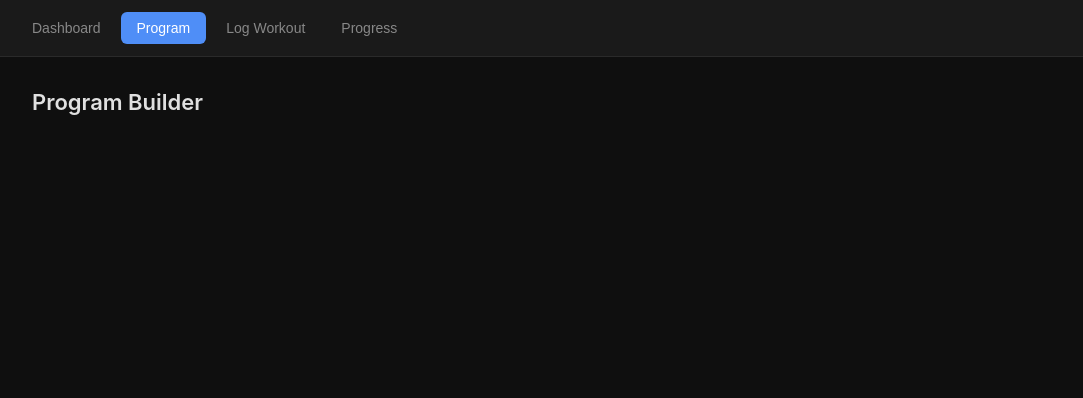
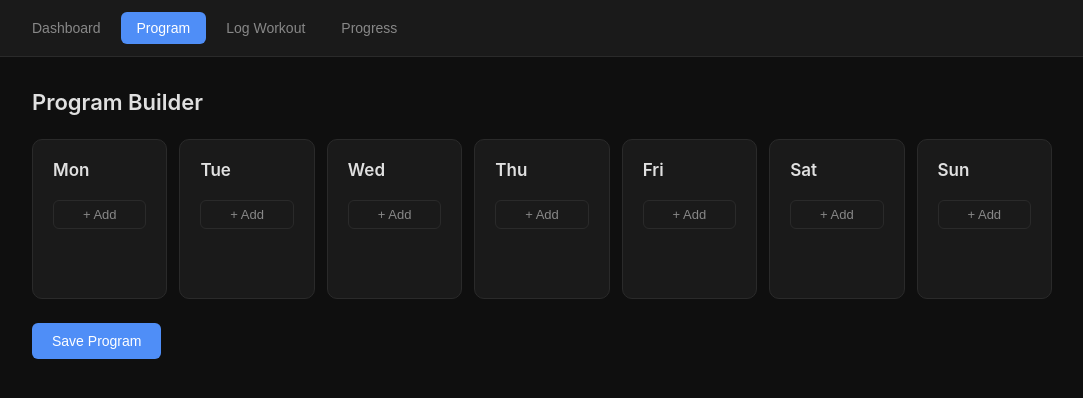
Before and after one commit to jd4wg08/WorkoutApp, a React app: page / in a window 1280 px wide. Both pictures are taken after a click on the button "Program". Shown: the top 398 px of the page, without its empty margins (8-1091 px from the left). Built offline with nearby package versions, Linux system fonts and the light colour scheme; the HTML template or start-up script is replaced by a standard one.

Commit message:
feat: program builder with 7-day grid and IndexedDB persistence

```diff
--- a/src/views/ProgramBuilder.jsx
+++ b/src/views/ProgramBuilder.jsx
@@ -1 +1,107 @@
-export default function ProgramBuilder() { return <div><h1>Program Builder</h1></div> }
+import { useState, useEffect } from 'react'
+import { getExercises, getProgram, saveProgram } from '../db/index.js'
+
+const DAYS = ['Mon', 'Tue', 'Wed', 'Thu', 'Fri', 'Sat', 'Sun']
+
+function emptyDay(dayOfWeek) {
+  return { dayOfWeek, exercises: [] }
+}
+
+export default function ProgramBuilder() {
+  const [exercises, setExercises] = useState([])
+  const [days, setDays] = useState(DAYS.map((_, i) => emptyDay(i)))
+  const [saved, setSaved] = useState(false)
+
+  useEffect(() => {
+    Promise.all([getExercises(), getProgram()]).then(([exs, prog]) => {
+      setExercises(exs)
+      if (prog.length > 0) {
+        setDays(DAYS.map((_, i) => prog.find(p => p.dayOfWeek === i) || emptyDay(i)))
+      }
+    })
+  }, [])
+
+  function addExercise(dayIndex) {
+    setDays(days.map((d, i) =>
+      i !== dayIndex ? d : {
+        ...d,
+        exercises: [...d.exercises, { exerciseId: exercises[0]?.id, sets: 3, reps: 8 }]
+      }
+    ))
+  }
+
+  function removeExercise(dayIndex, exIndex) {
+    setDays(days.map((d, i) =>
+      i !== dayIndex ? d : {
+        ...d,
+        exercises: d.exercises.filter((_, j) => j !== exIndex)
+      }
+    ))
+  }
+
+  function updateExercise(dayIndex, exIndex, field, value) {
+    setDays(days.map((d, i) =>
+      i !== dayIndex ? d : {
+        ...d,
+        exercises: d.exercises.map((e, j) =>
+          j !== exIndex ? e : { ...e, [field]: field === 'exerciseId' ? Number(value) : Number(value) }
+        )
+      }
+    ))
+  }
+
+  async function handleSave() {
+    const activeDays = days.filter(d => d.exercises.length > 0)
+    await saveProgram(activeDays)
+    setSaved(true)
+    setTimeout(() => setSaved(false), 2000)
+  }
+
+  return (
+    <div>
+      <h1>Program Builder</h1>
+      <div style={{ display: 'grid', gridTemplateColumns: 'repeat(7, 1fr)', gap: 12, marginBottom: 24 }}>
+        {days.map((day, dayIndex) => (
+          <div key={dayIndex} className="card" style={{ minHeight: 160 }}>
+            <h2 style={{ marginBottom: 12 }}>{DAYS[dayIndex]}</h2>
+            {day.exercises.map((ex, exIndex) => (
+              <div key={exIndex} style={{ marginBottom: 10 }}>
+                <select
+                  value={ex.exerciseId}
+                  onChange={e => updateExercise(dayIndex, exIndex, 'exerciseId', e.target.value)}
+                  style={{ width: '100%', marginBottom: 4 }}
+                >
+                  {exercises.map(e => (
+                    <option key={e.id} value={e.id}>{e.name}</option>
+                  ))}
+                </select>
+                <div style={{ display: 'flex', gap: 4, alignItems: 'center' }}>
+                  <input
+                    type="number" min="1" max="10"
+                    value={ex.sets}
+                    onChange={e => updateExercise(dayIndex, exIndex, 'sets', e.target.value)}
+                    style={{ width: 48 }}
+                  />
+                  <span style={{ color: 'var(--muted)', fontSize: 12 }}>×</span>
+                  <input
+                    type="number" min="1" max="30"
+                    value={ex.reps}
+                    onChange={e => updateExercise(dayIndex, exIndex, 'reps', e.target.value)}
+                    style={{ width: 48 }}
+                  />
+                  <button className="ghost" onClick={() => removeExercise(dayIndex, exIndex)}>×</button>
+                </div>
+              </div>
+            ))}
+            <button className="ghost" style={{ width: '100%', marginTop: 8 }} onClick={() => addExercise(dayIndex)}>
+              + Add
+            </button>
+          </div>
+        ))}
+      </div>
+      <button className="primary" onClick={handleSave}>
+        {saved ? 'Saved!' : 'Save Program'}
+      </button>
+    </div>
+  )
+}
```
